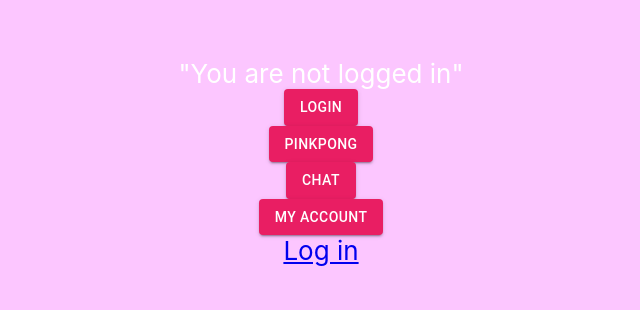
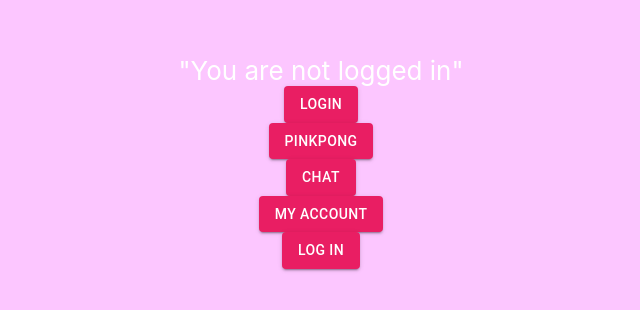
Before and after one commit to GroteGnoom/codam_transcendence, a React (Create React App) app in the folder react/: page / in a window 1280 px wide. Shown: the part 238-548 px from the top of the page, without its empty margins (319-959 px from the left). Built offline with nearby package versions, Linux system fonts and the light colour scheme; no server answers.

Commit message:
make log in button nicer

```diff
--- a/react/src/Home.tsx
+++ b/react/src/Home.tsx
@@ -55,7 +55,7 @@ const Home = () =>
                   <Link to= {{pathname:"/pinkpong"}}><Button variant="contained">PinkPong</Button></Link>
                   <Link to= {{pathname:"/chat"}}><Button variant="contained">Chat</Button></Link>
                   <Link to= {{pathname:"/account"}}><Button variant="contained">My account</Button></Link>
-				  <a href="http://127.0.0.1:5000/auth/ft">Log in</a>
+				  <a href="http://127.0.0.1:5000/auth/ft"><Button variant="contained">Log in</Button></a>
             </header>
             </div>
 		</main>
```
